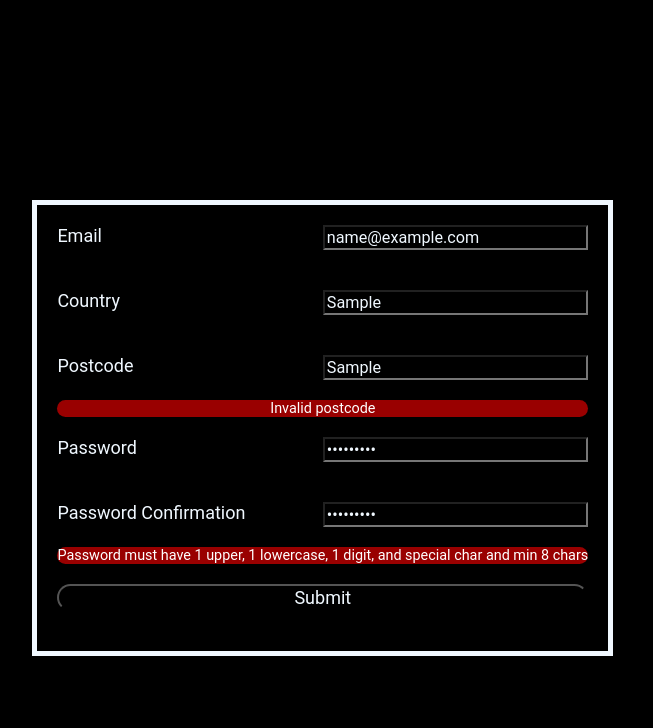
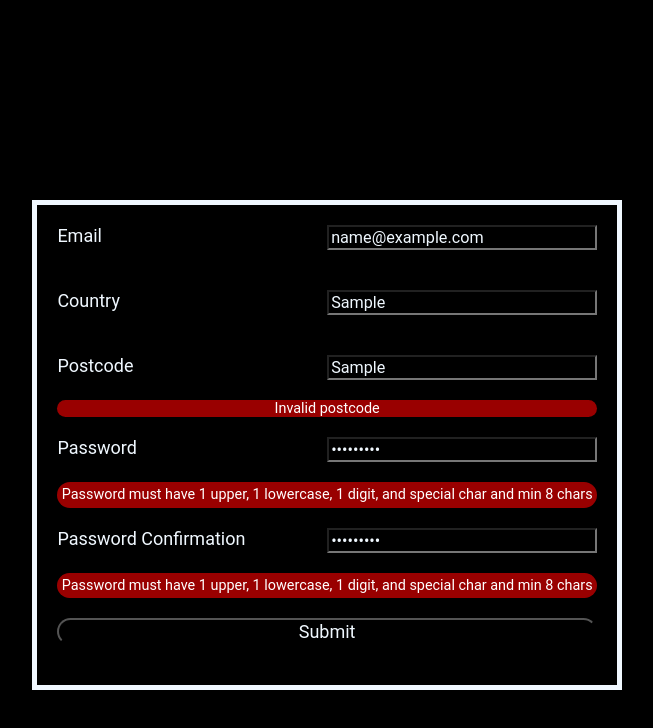
Before and after one commit to jonorl/JS-form-validation, a website built with webpack: page src/template.html in a window 1280 px wide. Both pictures are taken after typing "name@example.com", "Sample", "Sample", "Sample123", "Sample123" into the empty fields and a click on the button "Submit". Shown: the whole page, without its empty margins (398-1051 px from the left). Built offline with nearby package versions, Linux system fonts and the light colour scheme.

Commit message:
password functions fixed

```diff
--- a/src/js/index.js
+++ b/src/js/index.js
@@ -14,6 +14,8 @@ const passwordRegex =
   /^(?=.*[a-z])(?=.*[A-Z])(?=.*\d)(?=.*[@$!%*?&])[A-Za-z\d@$!%*?&]{8,}$/;
 let error;
 let targetID;
+
+console.log(passwordRegex.test("a"));
 
 // Event listeners
 
@@ -37,6 +39,7 @@ form.addEventListener("input", (event) => {
       } else {
         // If there is still an error, show the correct error
         showError(event, error);
+        break;
       }
     case postcode:
       if (postcodeRegex.test(postcode.value)) {
@@ -45,28 +48,28 @@ form.addEventListener("input", (event) => {
       } else {
         // If there is still an error, show the correct error
         showError(event, error);
+        break;
       }
     case password:
-      console.log(password.value)
-      console.log(passwordRegex.test(password.value))
       if (passwordRegex.test(password.value)) {
         error.textContent = ""; // Remove the message content
         error.className = "error"; // Removes the `active` class
       } else {
         // If there is still an error, show the correct error
         showError(event, error);
+        break;
       }
     case passwordConfirmation:
-      if (password.value !== passwordConfirmation.value){
-        error.textContent = ""; // Remove the message content
-        error.className = "error"; // Removes the `active` class
-      }
-      else if (passwordRegex.test(passwordConfirmation.value)) {
+      if (
+        passwordRegex.test(passwordConfirmation.value) &&
+        passwordConfirmation.value === password.value
+      ) {
         error.textContent = ""; // Remove the message content
         error.className = "error"; // Removes the `active` class
       } else {
         // If there is still an error, show the correct error
         showError(event, error);
+        break;
       }
   }
 });
@@ -114,20 +117,31 @@ function showError(event, error) {
 
     case "password":
       if (password.value.length !== 0 && !passwordRegex.test(password.value)) {
-        error.textContent = "Password must have 1 upper, 1 lowercase, 1 digit, and special char and min 8 chars";
+        error.textContent =
+          "Password must have 1 upper, 1 lowercase, 1 digit, and special char and min 8 chars";
+        error.className = "error active";
+        console.log(error.textContent);
       } else if (password.value.length === 0) {
         error.textContent = "Please enter your password";
+        error.className = "error active";
       } else error.textContent = "";
       break;
 
     case "passwordConfirmation":
-
-      if (passwordConfirmation.value !== password.value){
-      error.textContent = "passwords must match";
-      }  else if (passwordConfirmation.value.length !== 0 && !passwordRegex.test(passwordConfirmation.value)) {
-        error.textContent = "Password must have 1 upper, 1 lowercase, 1 digit, and special char and min 8 chars";
+      if (
+        passwordConfirmation.value.length !== 0 &&
+        !passwordRegex.test(passwordConfirmation.value)
+      ) {
+        error.textContent =
+          "Password must have 1 upper, 1 lowercase, 1 digit, and special char and min 8 chars";
+        error.className = "error active";
+      } else if (passwordConfirmation.value !== password.value) {
+        error.textContent = "Passwords don't match";
+        error.className = "error active";
       } else if (passwordConfirmation.value.length === 0) {
+        console.log("here");
         error.textContent = "Please enter your password";
+        error.className = "error active";
       } else error.textContent = "";
       break;
   }
--- a/src/template.html
+++ b/src/template.html
@@ -3,7 +3,7 @@
   <head>
     <meta charset="UTF-8" />
     <meta name="viewport" content="width=device-width, initial-scale=1.0" />
-    <title>Javascript validation</title>
+    <title>Javascript form validation</title>
   </head>
   <body>
     <div class="main-container">
```
